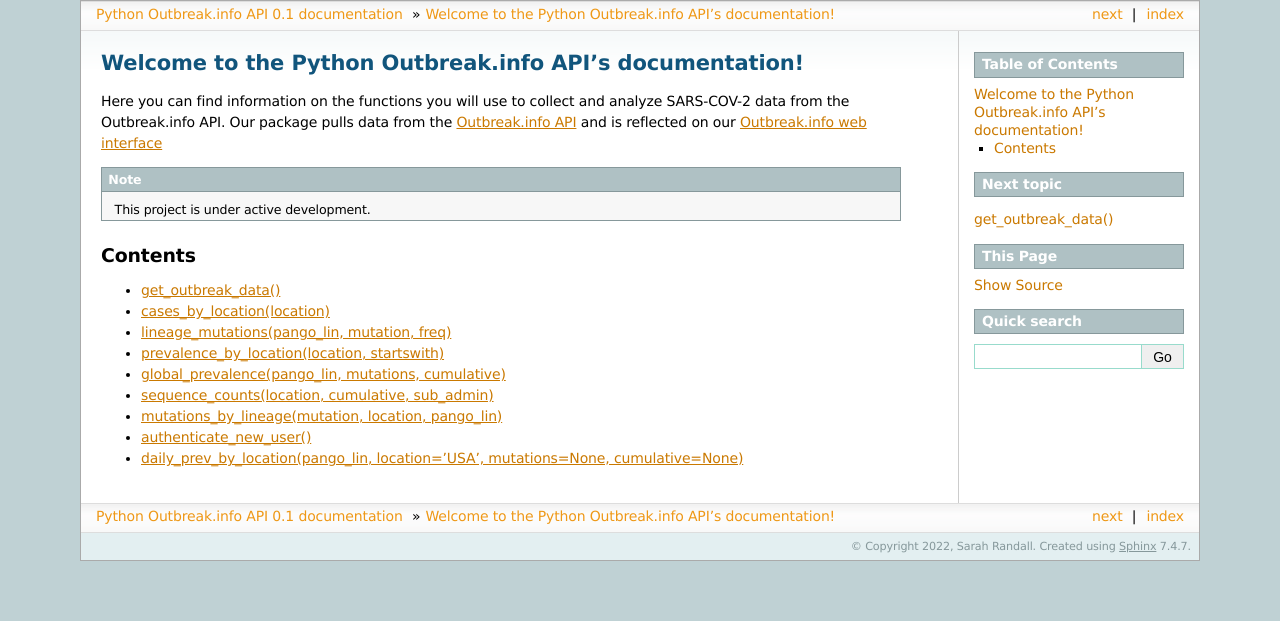
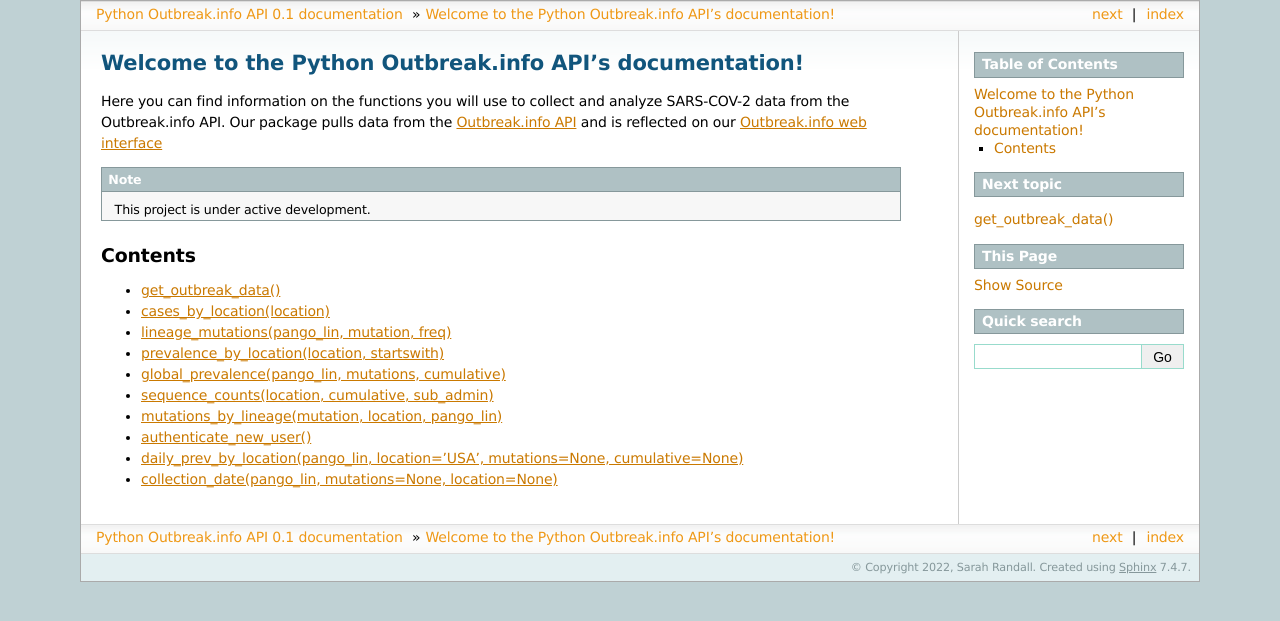
Before and after one commit to srandall02/PyDocs, a Sphinx documentation site: the page built from docs/source/index.rst, in a window 1280 px wide. Shown: the top 621 px of the page. Built offline with Sphinx 7.4.7, drawn with Linux system fonts in a browser that asks for light colours.

Commit message:
adding documentation for collection date

```diff
--- /dev/null
+++ b/docs/source/collection_date.rst
@@ -0,0 +1,4 @@
+collection_date(pango_lin, mutations=None, location=None)
+----------------------------------------------------
+
+.. autofunction:: outbreak_data.collection_date
--- a/docs/source/index.rst
+++ b/docs/source/index.rst
@@ -31,3 +31,4 @@ Contents
    Mut_By_Lin
    auth_setup
    daily_prev_by_location
+   collection_date
```
